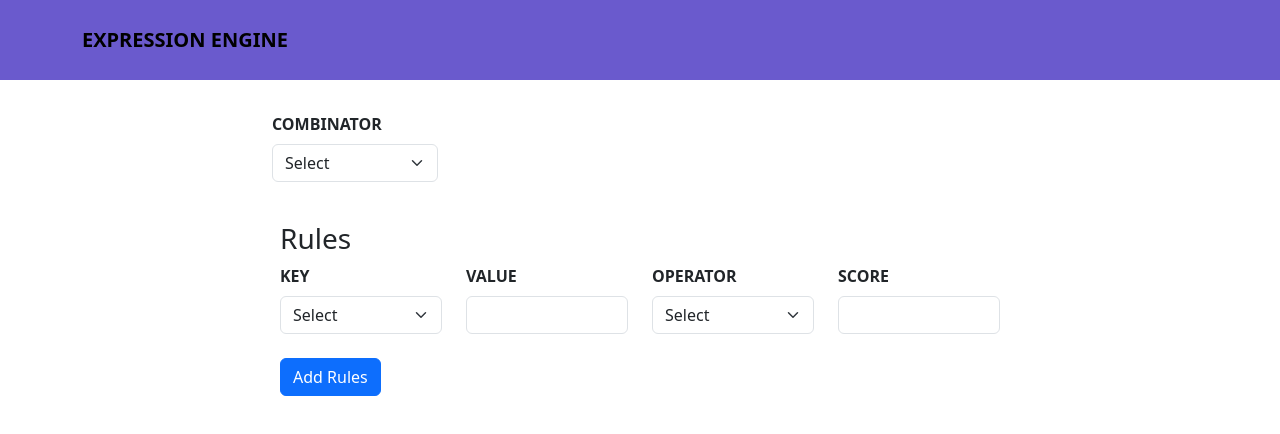
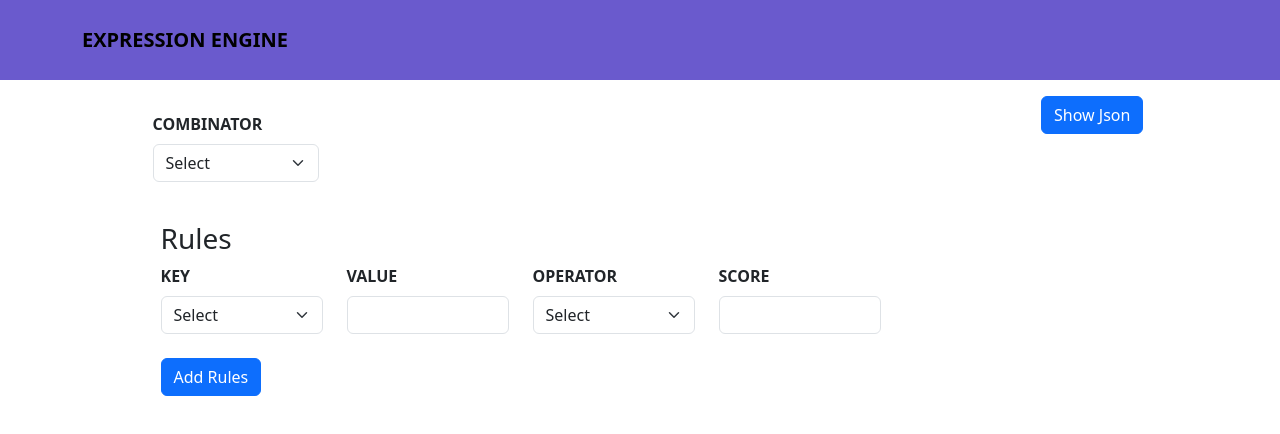
Before and after one commit to SMGhulam29091993/crego, a React (Create React App) app: page / in a window 1280 px wide. Shown: the top 434 px of the page. Built offline with nearby package versions, Linux system fonts and the light colour scheme.

Commit message:
added show json functionality

```diff
--- a/src/components/FormComponet.js
+++ b/src/components/FormComponet.js
@@ -2,7 +2,6 @@ import React, {useState } from 'react';
 import { Form, Button, Container, Row, Col } from 'react-bootstrap';
 import 'bootstrap/dist/css/bootstrap.min.css';
 
-import { JSONTree } from 'react-json-tree';
 
 
 const Forms = () => {
@@ -11,7 +10,7 @@ const Forms = () => {
   const [output, setOutput] = useState({});
   const [rules, setRules] = useState([]);
   const [expression, setExpression] = useState({rules:[]});
-  // const [showJson,setShowJson] = useState(false)
+  const [showJson,setShowJson] = useState(false)
 
 
   const handleOutput = (e) => {
@@ -45,13 +44,14 @@ const Forms = () => {
     });
   };
 
-  // const handleShowJSON = ()=>{
-  //   setShowJson(!showJson);
-  // };
+  const handleShowJSON = ()=>{
+    setShowJson(!showJson);
+  };
 
   return (
     <>
       <main>
+
         <div style={{display:"flex", justifyContent:"space-evenly", width:"100%"}}>
           <div style={{width : "60%"}}>
             <Container fluid style={{padding:"1rem"}}>
@@ -129,10 +129,11 @@ const Forms = () => {
               </Row>
             </Container>
             </div>
-            {/* <div>
+            <div>
               <Button onClick={handleShowJSON}>Show Json</Button>
-              {showJson && <JSONTree data={expression} /> }
-            </div>            */}
+              {showJson && <pre style={{background:"black", color: "#fff", height:"auto"}}>{JSON.stringify(expression, null, 2)}</pre>}
+
+            </div>
         </div>
         <div style={{display:"flex", flexDirection:"column"}}>
           { expression.rules.length > 0 && (<h4 style={{ textAlign: "center" }}>Rules</h4>)}
```
